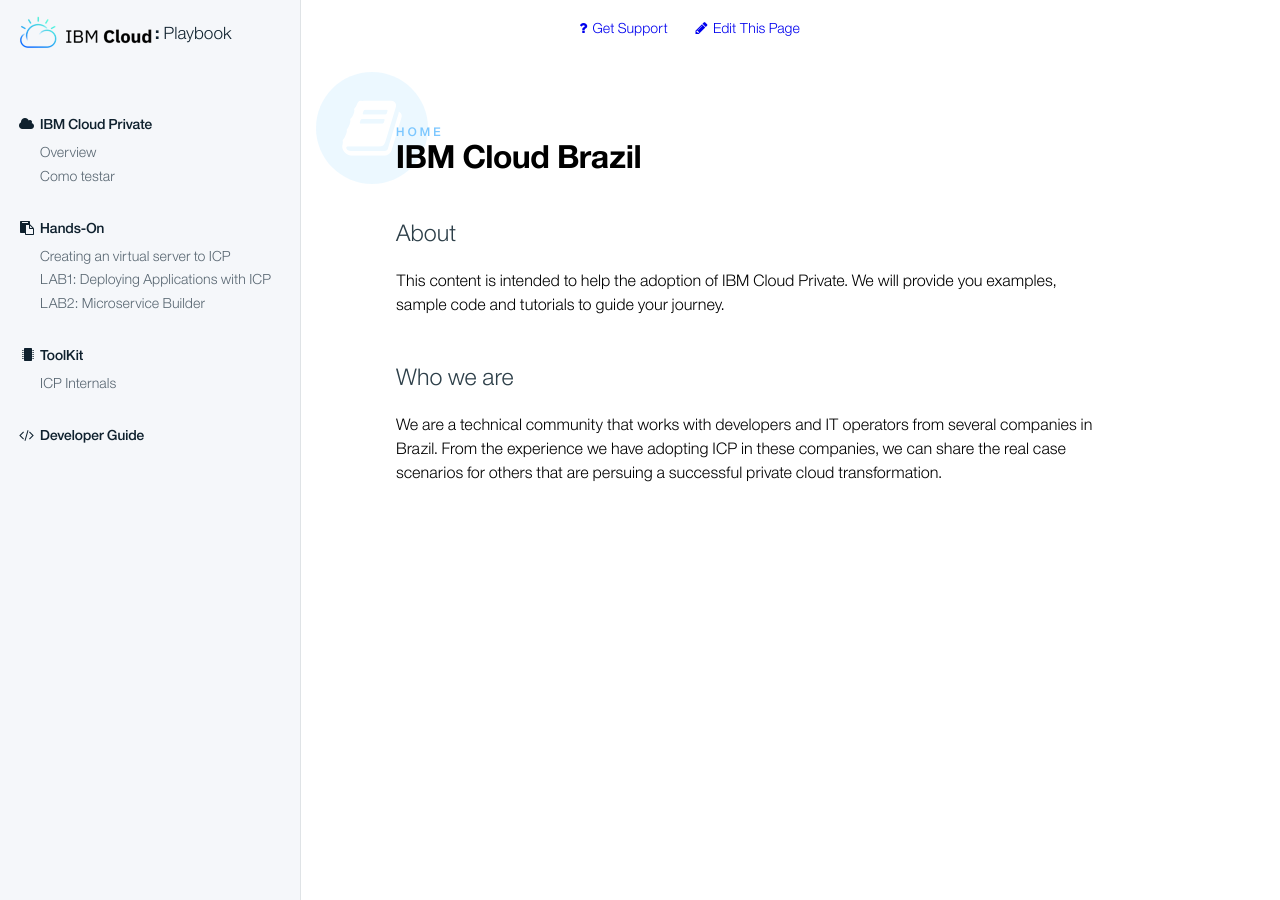
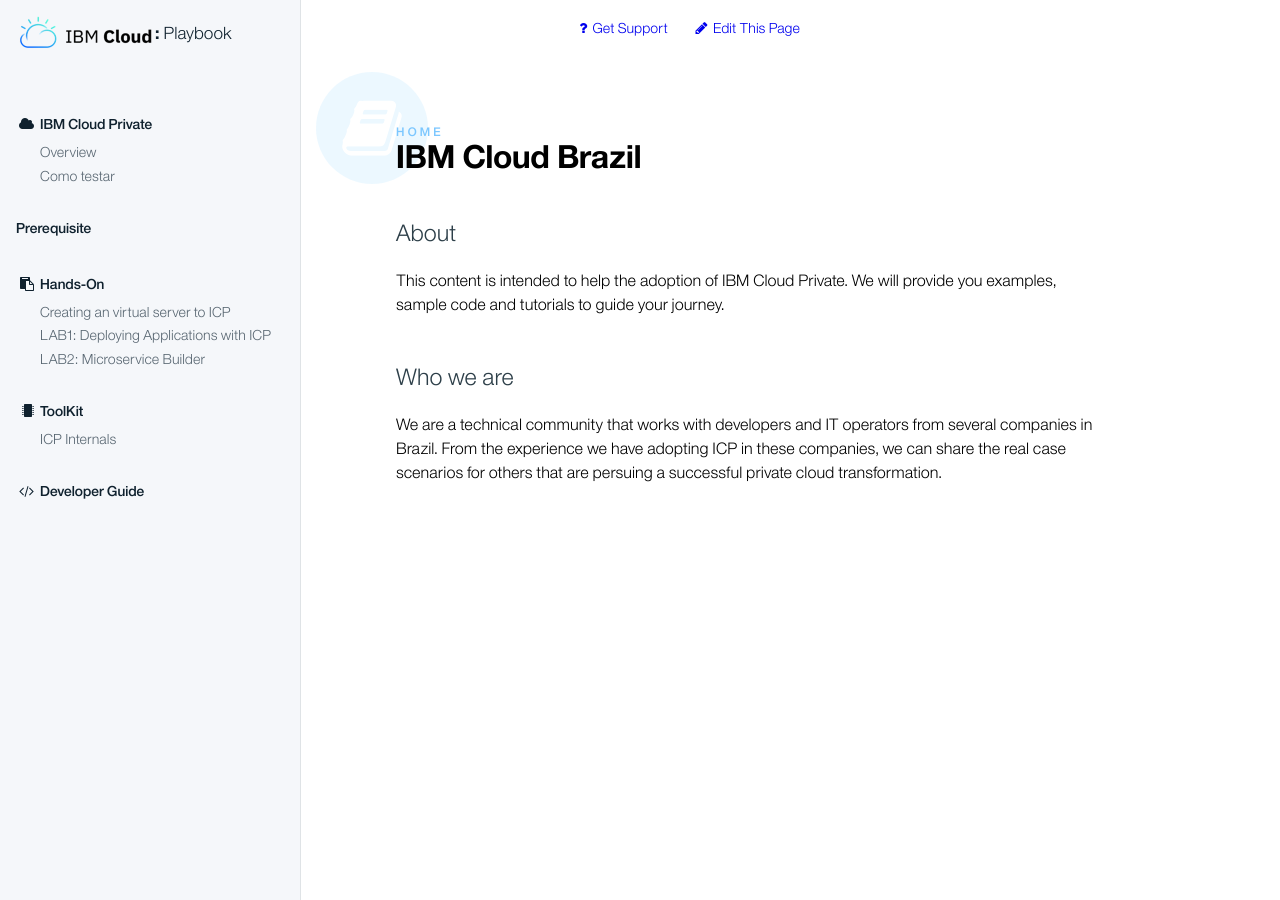
Before and after one commit to IBMCloudBrazil/ibmcloudbrazil.github.io, a Jekyll site: the page built from index.md, in a window 1280 px wide. Built offline with Jekyll 4.4.1, drawn with Linux system fonts in a browser that asks for light colours.

Commit message:
added pre-req

```diff
--- a/_data/sections.yml
+++ b/_data/sections.yml
@@ -6,6 +6,10 @@
 icp:
   title: IBM Cloud Private
   icon: cloud
+
+pre-req:
+  title: Prerequisite
+  icon: tool
 
 handson:
   title: Hands-On
```
Also changed, not shown: _content/prereq/pre-req.md (added, +7 -0 lines).
